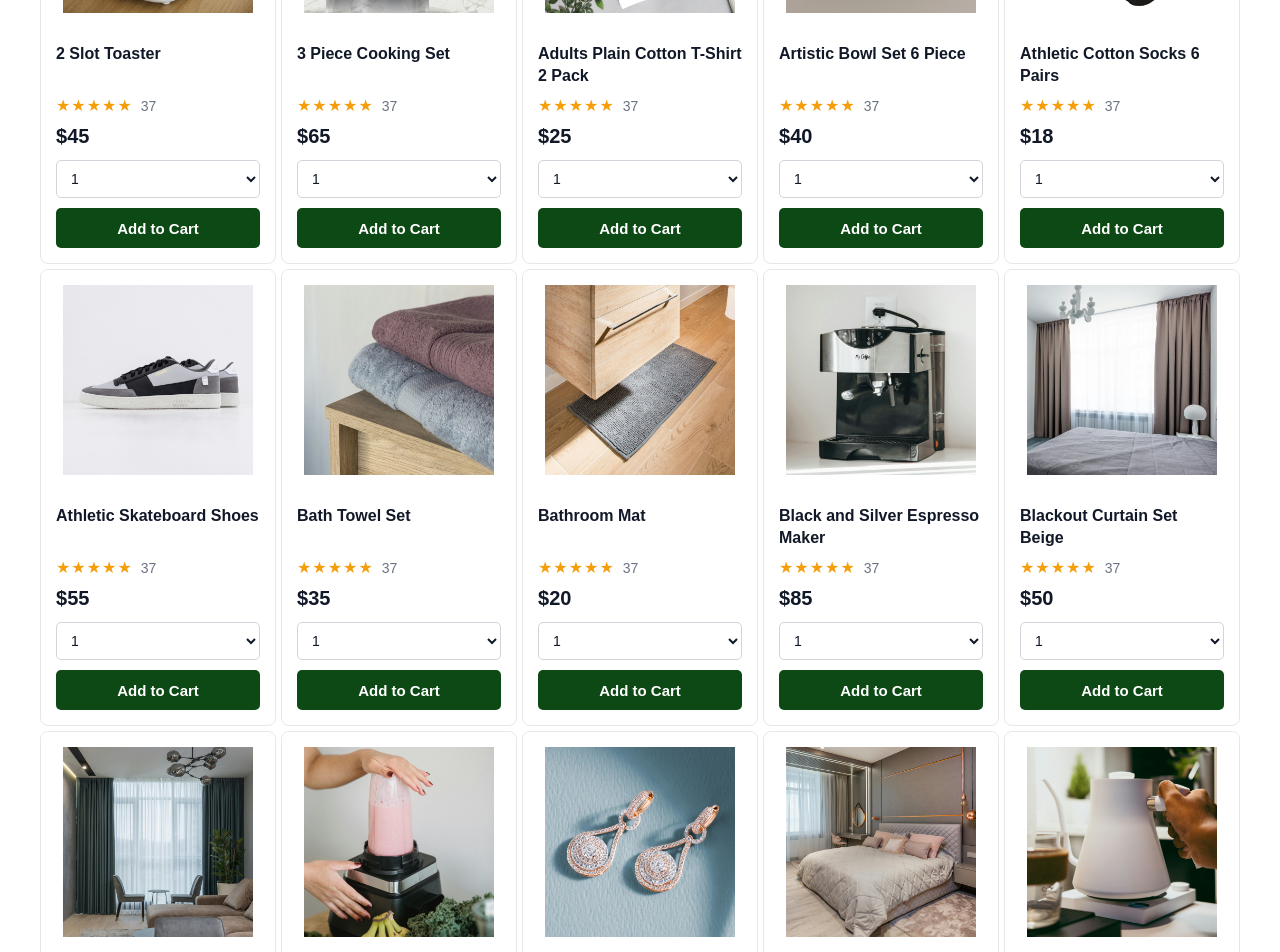
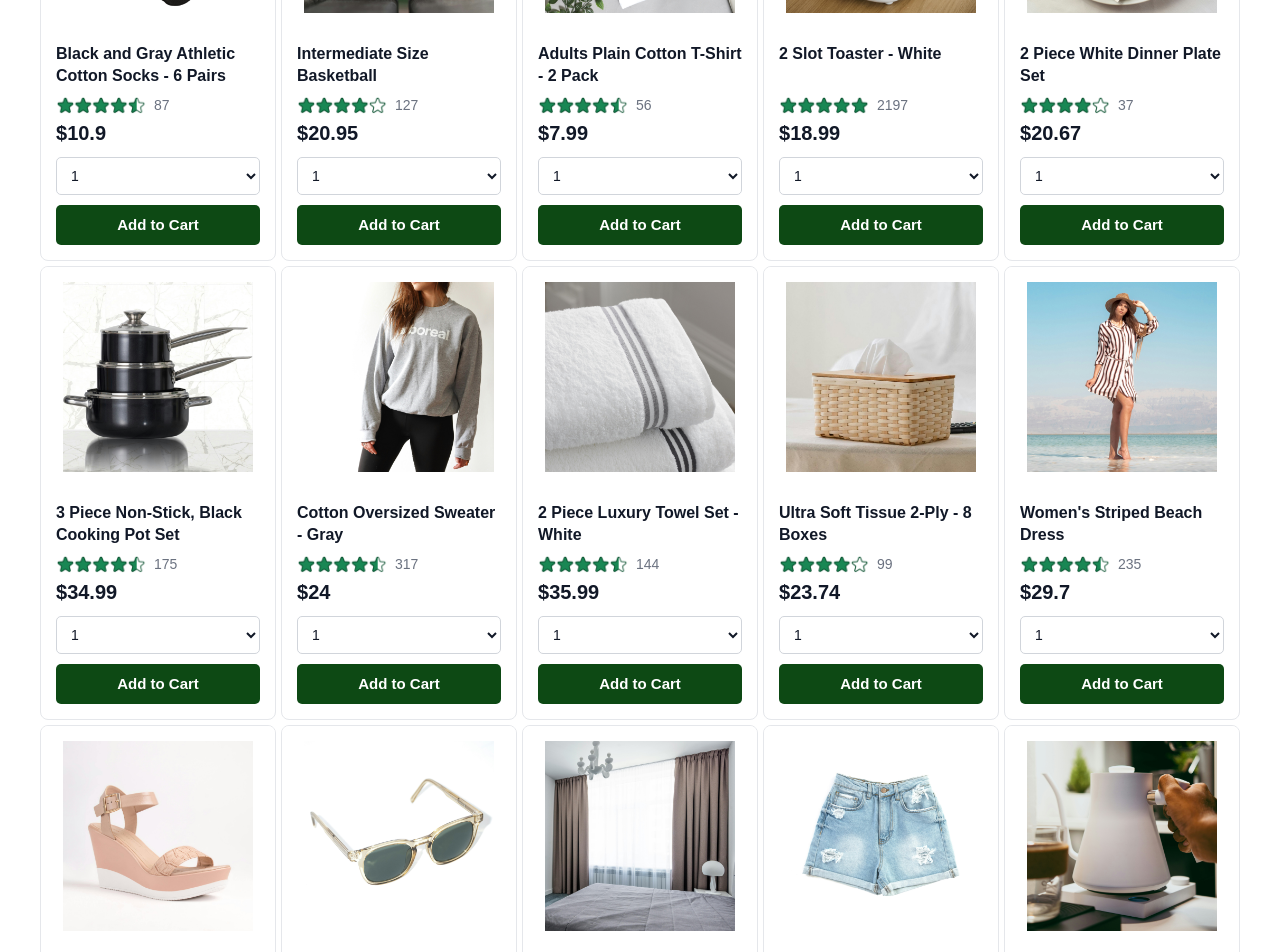
Before and after one commit to Edldev12/Ecommerce-project, a React (Vite) app: page / in a window 1280 px wide. Shown: the part 340-1292 px from the top of the page. Built offline with nearby package versions, Linux system fonts and the light colour scheme.

Commit message:
add reating and stars for each products

```diff
--- a/src/component/ProductCard.css
+++ b/src/component/ProductCard.css
@@ -71,19 +71,18 @@
   display: flex;
   align-items: center;
   gap: 8px;
-
-  margin-bottom: 10px;
+  margin: 8px 0;
 }
 
-.stars {
-  color: #f59e0b;
-  font-size: 16px;
-  letter-spacing: 1px;
+.product-rating-stars {
+  width: 90px;
+  height: auto;
+  object-fit: contain;
 }
 
 .reviews {
+  font-size: 14px;
   color: #6b7280;
-  font-size: 14px;
 }
 
 
--- a/src/component/ProductCard.jsx
+++ b/src/component/ProductCard.jsx
@@ -14,7 +14,7 @@ function ProductCard({ product }) {
       <div className="product-image-container">
         <img
           src={product.image}
-          alt={product.title}
+          alt={product.name}
           className="product-image"
         />
       </div>
@@ -22,15 +22,16 @@ function ProductCard({ product }) {
       {/* Product Information */}
       <div className="product-info">
 
-        <h3>{product.title}</h3>
+        <h3>{product.name}</h3>
 
         <div className="product-rating">
-          <span className="stars">★★★★★</span>
-          <span className="reviews">37</span>
+          <img className="product-rating-stars"
+            src={`images/ratings/rating-${product.rating.stars * 10}.png`} />
+          <span className="reviews">{product.rating.count}</span>
         </div>
 
         <p className="product-price">
-          ${product.price}
+          ${product.priceCents / 100}
         </p>
 
         {/* Quantity */}
--- a/src/data/products.js
+++ b/src/data/products.js
@@ -1,298 +1,465 @@
 const products = [
   {
-    id: 1,
-    title: "2 Slot Toaster",
-    price: 45,
-    category: "kitchen",
-    image: "/images/products/2-slot-toaster-white.jpg",
+    id: "e43638ce-6aa0-4b85-b27f-e1d07eb678c6",
+    image: "images/products/athletic-cotton-socks-6-pairs.jpg",
+    name: "Black and Gray Athletic Cotton Socks - 6 Pairs",
+    rating: {
+      stars: 4.5,
+      count: 87
+    },
+    priceCents: 1090,
+    keywords: ["socks", "sports", "apparel"]
   },
   {
-    id: 2,
-    title: "3 Piece Cooking Set",
-    price: 65,
-    category: "kitchen",
-    image: "/images/products/3-piece-cooking-set.jpg",
+    id: "15b6fc6f-327a-4ec4-896f-486349e85a3d",
+    image: "images/products/intermediate-composite-basketball.jpg",
+    name: "Intermediate Size Basketball",
+    rating: {
+      stars: 4,
+      count: 127
+    },
+    priceCents: 2095,
+    keywords: ["sports", "basketballs"]
   },
   {
-    id: 3,
-    title: "Adults Plain Cotton T-Shirt 2 Pack",
-    price: 25,
-    category: "men",
-    image: "/images/products/adults-plain-cotton-tshirt-2-pack-teal.jpg",
+    id: "83d4ca15-0f35-48f5-b7a3-1ea210004f2e",
+    image: "images/products/adults-plain-cotton-tshirt-2-pack-teal.jpg",
+    name: "Adults Plain Cotton T-Shirt - 2 Pack",
+    rating: {
+      stars: 4.5,
+      count: 56
+    },
+    priceCents: 799,
+    keywords: ["tshirts", "apparel", "mens"]
   },
   {
-    id: 4,
-    title: "Artistic Bowl Set 6 Piece",
-    price: 40,
-    category: "kitchen",
-    image: "/images/products/artistic-bowl-set-6-piece.jpg",
+    id: "54e0eccd-8f36-462b-b68a-8182611d9add",
+    image: "images/products/2-slot-toaster-white.jpg",
+    name: "2 Slot Toaster - White",
+    rating: {
+      stars: 5,
+      count: 2197
+    },
+    priceCents: 1899,
+    keywords: ["toaster", "kitchen", "appliances"]
   },
   {
-    id: 5,
-    title: "Athletic Cotton Socks 6 Pairs",
-    price: 18,
-    category: "men",
-    image: "/images/products/athletic-cotton-socks-6-pairs.jpg",
+    id: "3ebe75dc-64d2-4137-8860-1f5a963e534b",
+    image: "images/products/elegant-white-dinner-plate-set.jpg",
+    name: "2 Piece White Dinner Plate Set",
+    rating: {
+      stars: 4,
+      count: 37
+    },
+    priceCents: 2067,
+    keywords: ["plates", "kitchen", "dining"]
   },
   {
-    id: 6,
-    title: "Athletic Skateboard Shoes",
-    price: 55,
-    category: "men",
-    image: "/images/products/athletic-skateboard-shoes-gray.jpg",
+    id: "8c9c52b5-5a19-4bcb-a5d1-158a74287c53",
+    image: "images/products/3-piece-cooking-set.jpg",
+    name: "3 Piece Non-Stick, Black Cooking Pot Set",
+    rating: {
+      stars: 4.5,
+      count: 175
+    },
+    priceCents: 3499,
+    keywords: ["kitchen", "cookware"]
   },
   {
-    id: 7,
-    title: "Bath Towel Set",
-    price: 35,
-    category: "home",
-    image: "/images/products/bath-towel-set-gray-rosewood.jpg",
+    id: "dd82ca78-a18b-4e2a-9250-31e67412f98d",
+    image: "images/products/women-plain-cotton-oversized-sweater-gray.jpg",
+    name: "Cotton Oversized Sweater - Gray",
+    rating: {
+      stars: 4.5,
+      count: 317
+    },
+    priceCents: 2400,
+    keywords: ["sweaters", "apparel"]
   },
   {
-    id: 8,
-    title: "Bathroom Mat",
-    price: 20,
-    category: "home",
-    image: "/images/products/bathroom-mat.jpg",
+    id: "77919bbe-0e56-475b-adde-4f24dfed3a04",
+    image: "images/products/luxury-towel-set.jpg",
+    name: "2 Piece Luxury Towel Set - White",
+    rating: {
+      stars: 4.5,
+      count: 144
+    },
+    priceCents: 3599,
+    keywords: ["bathroom", "washroom", "restroom", "towels", "bath towels"]
   },
   {
-    id: 9,
-    title: "Black and Silver Espresso Maker",
-    price: 85,
-    category: "kitchen",
-    image: "/images/products/black-and-silver-espresso-maker.jpg",
+    id: "6b07d4e7-f540-454e-8a1e-363f25dbae7d",
+    image: "images/products/facial-tissue-2-ply-8-boxes.jpg",
+    name: "Ultra Soft Tissue 2-Ply - 8 Boxes",
+    rating: {
+      stars: 4,
+      count: 99
+    },
+    priceCents: 2374,
+    keywords: ["kleenex", "tissues", "kitchen", "napkins"]
   },
   {
-    id: 10,
-    title: "Blackout Curtain Set Beige",
-    price: 50,
-    category: "home",
-    image: "/images/products/blackout-curtain-set-beige.jpg",
+    id: "5968897c-4d27-4872-89f6-5bcb052746d7",
+    image: "images/products/women-striped-beach-dress.jpg",
+    name: "Women's Striped Beach Dress",
+    rating: {
+      stars: 4.5,
+      count: 235
+    },
+    priceCents: 2970,
+    keywords: ["robe", "swimsuit", "swimming", "bathing", "apparel"]
   },
   {
-    id: 11,
-    title: "Blackout Curtains Set Teal",
-    price: 50,
-    category: "home",
-    image: "/images/products/blackout-curtains-set-teal.jpg",
+    id: "b86ddc8b-3501-4b17-9889-a3bad6fb585f",
+    image: "images/products/women-sandal-heels-white-pink.jpg",
+    name: "Women's Sandal Heels - Pink",
+    rating: {
+      stars: 4.5,
+      count: 2286
+    },
+    priceCents: 5300,
+    keywords: ["womens", "shoes", "heels", "sandals"]
   },
   {
-    id: 12,
-    title: "Countertop Push Blender",
-    price: 70,
-    category: "kitchen",
-    image: "/images/products/countertop-push-blender-black.jpg",
+    id: "aad29d11-ea98-41ee-9285-b916638cac4a",
+    image: "images/products/round-sunglasses-gold.jpg",
+    name: "Round Sunglasses",
+    rating: {
+      stars: 4.5,
+      count: 30
+    },
+    priceCents: 3560,
+    keywords: ["accessories", "shades"]
   },
   {
-    id: 13,
-    title: "Crystal Zirconia Stud Earrings",
-    price: 30,
-    category: "jewelry",
-    image: "/images/products/crystal-zirconia-stud-earrings-pink.jpg",
+    id: "901eb2ca-386d-432e-82f0-6fb1ee7bf969",
+    image: "images/products/blackout-curtain-set-beige.jpg",
+    name: "Blackout Curtains Set - Beige",
+    rating: {
+      stars: 4.5,
+      count: 232
+    },
+    priceCents: 4599,
+    keywords: ["bedroom", "curtains", "home"]
   },
   {
-    id: 14,
-    title: "Duvet Cover Set Gray Queen",
-    price: 60,
-    category: "home",
-    image: "/images/products/duvet-cover-set-gray-queen.jpg",
+    id: "82bb68d7-ebc9-476a-989c-c78a40ee5cd9",
+    image: "images/products/women-summer-jean-shorts.jpg",
+    name: "Women's Summer Jean Shorts",
+    rating: {
+      stars: 4,
+      count: 160
+    },
+    priceCents: 1699,
+    keywords: ["shorts", "apparel", "womens"]
   },
   {
-    id: 15,
-    title: "Electric Steel Hot Water Kettle",
-    price: 35,
-    category: "kitchen",
-    image: "/images/products/electric-steel-hot-water-kettle-white.jpg",
+    id: "c2a82c5e-aff4-435f-9975-517cfaba2ece",
+    image: "images/products/electric-steel-hot-water-kettle-white.jpg",
+    name: "Electric Hot Water Kettle - White",
+    rating: {
+      stars: 5,
+      count: 846
+    },
+    priceCents: 5074,
+    keywords: ["water kettle", "appliances", "kitchen"]
   },
   {
-    id: 16,
-    title: "Elegant White Dinner Plate Set",
-    price: 45,
-    category: "kitchen",
-    image: "/images/products/elegant-white-dinner-plate-set.jpg",
+    id: "58b4fc92-e98c-42aa-8c55-b6b79996769a",
+    image: "images/products/knit-athletic-sneakers-gray.jpg",
+    name: "Waterproof Knit Athletic Sneakers - Gray",
+    rating: {
+      stars: 4,
+      count: 89
+    },
+    priceCents: 5390,
+    keywords: ["shoes", "running shoes", "footwear"]
   },
   {
-    id: 17,
-    title: "Facial Tissue 2 Ply 8 Boxes",
-    price: 22,
-    category: "home",
-    image: "/images/products/facial-tissue-2-ply-8-boxes.jpg",
+    id: "a82c6bac-3067-4e68-a5ba-d827ac0be010",
+    image: "images/products/straw-sunhat.jpg",
+    name: "Straw Wide Brim Sun Hat",
+    rating: {
+      stars: 4,
+      count: 215
+    },
+    priceCents: 2200,
+    keywords: ["hats", "straw hats", "summer", "apparel"]
   },
   {
-    id: 18,
-    title: "Glass Screw Lid Food Containers",
-    price: 32,
-    category: "kitchen",
-    image: "/images/products/glass-screw-lid-food-containers.jpg",
+    id: "1c079479-8586-494f-ab53-219325432536",
+    image: "images/products/men-athletic-shoes-white.jpg",
+    name: "Men's Athletic Sneaker - White",
+    rating: {
+      stars: 4,
+      count: 229
+    },
+    priceCents: 4590,
+    keywords: ["shoes", "running shoes", "footwear", "mens"]
   },
   {
-    id: 19,
-    title: "Intermediate Composite Basketball",
-    price: 28,
-    category: "sports",
-    image: "/images/products/intermediate-composite-basketball.jpg",
+    id: "b0f17cc5-8b40-4ca5-9142-b61fe3d98c85",
+    image: "images/products/men-stretch-wool-sweater-black.jpg",
+    name: "Men's Wool Sweater - Black",
+    rating: {
+      stars: 4.5,
+      count: 2465
+    },
+    priceCents: 3374,
+    keywords: ["sweaters", "apparel"]
   },
   {
-    id: 20,
-    title: "Kitchen Paper Towels 8 Pack",
-    price: 18,
-    category: "home",
-    image: "/images/products/kitchen-paper-towels-8-pack.jpg",
+    id: "a93a101d-79ef-4cf3-a6cf-6dbe532a1b4a",
+    image: "images/products/bathroom-mat.jpg",
+    name: "Bathroom Bath Mat 16 x 32 Inch - Grey",
+    rating: {
+      stars: 4.5,
+      count: 119
+    },
+    priceCents: 1850,
+    keywords: ["bathmat", "bathroom", "home"]
   },
   {
-    id: 21,
-    title: "Knit Athletic Sneakers",
-    price: 60,
-    category: "shoes",
-    image: "/images/products/knit-athletic-sneakers-gray.jpg",
+    id: "4f4fbcc2-4e72-45cc-935c-9e13d79cc57f",
+    image: "images/products/women-knit-ballet-flat-white.jpg",
+    name: "Women's Ballet Flat - White",
+    rating: {
+      stars: 4,
+      count: 326
+    },
+    priceCents: 2640,
+    keywords: ["shoes", "flats", "womens", "footwear"]
   },
   {
-    id: 22,
-    title: "Laundry Detergent Tabs",
-    price: 25,
-    category: "home",
-    image: "/images/products/laundry-detergent-tabs.jpg",
+    id: "8b5a2ee1-6055-422a-a666-b34ba28b76d4",
+    image: "images/products/men-golf-polo-t-shirt-gray.jpg",
+    name: "Men's Golf Polo Shirt - Gray",
+    rating: {
+      stars: 4.5,
+      count: 2556
+    },
+    priceCents: 1599,
+    keywords: ["tshirts", "shirts", "apparel", "mens"]
   },
   {
-    id: 23,
-    title: "Luxury Towel Set",
-    price: 30,
-    category: "home",
-    image: "/images/products/luxury-towel-set.jpg",
+    id: "3fdfe8d6-9a15-4979-b459-585b0d0545b9",
+    image: "images/products/laundry-detergent-tabs.jpg",
+    name: "Laundry Detergent Tabs, 50 Loads",
+    rating: {
+      stars: 4.5,
+      count: 305
+    },
+    priceCents: 2899,
+    keywords: ["bathroom", "cleaning"]
   },
   {
-    id: 24,
-    title: "Men Athletic Shoes",
-    price: 65,
-    category: "shoes",
-    image: "/images/products/men-athletic-shoes-white.jpg",
+    id: "e4f64a65-1377-42bc-89a5-e572d19252e2",
+    image: "images/products/sky-leaf-branch-earrings.jpg",
+    name: "Sterling Silver Leaf Branch Earrings",
+    rating: {
+      stars: 4.5,
+      count: 52
+    },
+    priceCents: 6799,
+    keywords: ["jewelry", "accessories", "womens"]
   },
   {
-    id: 25,
-    title: "Men Brown Flat Sneakers",
-    price: 55,
-    category: "shoes",
-    image: "/images/products/men-brown-flat-sneakers.jpg",
+    id: "19c6a64a-5463-4d45-9af8-e41140a4100c",
+    image: "images/products/duvet-cover-set-gray-queen.jpg",
+    name: "Duvet Cover Set, Diamond Pattern",
+    rating: {
+      stars: 4,
+      count: 456
+    },
+    priceCents: 4399,
+    keywords: ["bedroom", "bed sheets", "sheets", "covers", "home"]
   },
   {
-    id: 26,
-    title: "Men Chino Pants",
-    price: 50,
-    category: "men",
-    image: "/images/products/men-chino-pants-beige.jpg",
+    id: "d2785924-743d-49b3-8f03-ec258e640503",
+    image: "images/products/women-knit-beanie-pom-pom-blue.jpg",
+    name: "Women's Knit Winter Beanie - Blue",
+    rating: {
+      stars: 5,
+      count: 83
+    },
+    priceCents: 1950,
+    keywords: ["hats", "winter hats", "beanies", "apparel", "womens"]
   },
   {
-    id: 27,
-    title: "Men Cozy Fleece Hoodie",
-    price: 55,
-    category: "men",
-    image: "/images/products/men-cozy-fleece-hoodie-light-teal.jpg",
+    id: "ee1f7c56-f977-40a4-9642-12ba5072e2b0",
+    image: "images/products/men-chino-pants-beige.jpg",
+    name: "Men's Chino Pants - Beige",
+    rating: {
+      stars: 4.5,
+      count: 9017
+    },
+    priceCents: 2290,
+    keywords: ["pants", "apparel", "mens"]
   },
   {
-    id: 28,
-    title: "Men Golf Polo T-Shirt",
-    price: 35,
-    category: "men",
-    image: "/images/products/men-golf-polo-t-shirt-gray.jpg",
+    id: "4df68c27-fd59-4a6a-bbd1-e754ddb6d53c",
+    image: "images/products/men-navigator-sunglasses-black.jpg",
+    name: "Men's Navigator Sunglasses",
+    rating: {
+      stars: 3.5,
+      count: 42
+    },
+    priceCents: 3690,
+    keywords: ["sunglasses", "glasses", "accessories", "shades"]
   },
   {
-    id: 29,
-    title: "Men Navigator Sunglasses",
-    price: 25,
-    category: "accessories",
-    image: "/images/products/men-navigator-sunglasses-black.jpg",
+    id: "04701903-bc79-49c6-bc11-1af7e3651358",
+    image: "images/products/men-brown-flat-sneakers.jpg",
+    name: "Men's Brown Flat Sneakers",
+    rating: {
+      stars: 4.5,
+      count: 562
+    },
+    priceCents: 2499,
+    keywords: ["footwear", "men", "sneakers"]
   },
   {
-    id: 30,
-    title: "Men Stretch Wool Sweater",
-    price: 60,
-    category: "men",
-    image: "/images/products/men-stretch-wool-sweater-black.jpg",
+    id: "4e37dd03-3b23-4bc6-9ff8-44e112a92c64",
+    image: "images/products/non-stick-cooking-set-4-pieces.jpg",
+    name: "Non-Stick Cook Set With Lids - 4 Pieces",
+    rating: {
+      stars: 4.5,
+      count: 511
+    },
+    priceCents: 6797,
+    keywords: ["cooking set", "kitchen"]
   },
   {
-    id: 31,
-    title: "Non Stick Cooking Set 4 Pieces",
-    price: 75,
-    category: "kitchen",
-    image: "/images/products/non-stick-cooking-set-4-pieces.jpg",
+    id: "a434b69f-1bc1-482d-9ce7-cd7f4a66ce8d",
+    image: "images/products/vanity-mirror-pink.jpg",
+    name: "Vanity Mirror with LED Lights - Pink",
+    rating: {
+      stars: 4.5,
+      count: 130
+    },
+    priceCents: 2549,
+    keywords: ["bathroom", "washroom", "mirrors", "home"]
   },
   {
-    id: 32,
-    title: "Round Sunglasses Gold",
-    price: 28,
-    category: "accessories",
-    image: "/images/products/round-sunglasses-gold.jpg",
+    id: "a45cfa0a-66d6-4dc7-9475-e2b01595f7d7",
+    image: "images/products/women-relaxed-lounge-pants-pink.jpg",
+    name: "Women's Relaxed Lounge Pants - Pink",
+    rating: {
+      stars: 4.5,
+      count: 248
+    },
+    priceCents: 3400,
+    keywords: ["pants", "apparel", "womens"]
   },
   {
-    id: 33,
-    title: "Sky Leaf Branch Earrings",
-    price: 32,
-    category: "jewelry",
-    image: "/images/products/sky-leaf-branch-earrings.jpg",
+    id: "d339adf3-e004-4c20-a120-40e8874c66cb",
+    image: "images/products/crystal-zirconia-stud-earrings-pink.jpg",
+    name: "Crystal Zirconia Stud Earrings - Pink",
+    rating: {
+      stars: 4.5,
+      count: 117
+    },
+    priceCents: 3467,
+    keywords: ["accessories", "womens"]
   },
   {
-    id: 34,
-    title: "Straw Sunhat",
-    price: 25,
-    category: "accessories",
-    image: "/images/products/straw-sunhat.jpg",
+    id: "d37a651a-d501-483b-aae6-a9659b0757a0",
+    image: "images/products/glass-screw-lid-food-containers.jpg",
+    name: "Glass Screw Lid Containers - 3 Pieces",
+    rating: {
+      stars: 4,
+      count: 126
+    },
+    priceCents: 2899,
+    keywords: ["food containers", "kitchen"]
   },
   {
-    id: 35,
-    title: "Vanity Mirror Pink",
-    price: 40,
-    category: "home",
-    image: "/images/products/vanity-mirror-pink.jpg",
+    id: "0d7f9afa-2efe-4fd9-b0fd-ba5663e0a524",
+    image: "images/products/black-and-silver-espresso-maker.jpg",
+    name: "Black and Silver Espresso Maker",
+    rating: {
+      stars: 4.5,
+      count: 1211
+    },
+    priceCents: 8250,
+    keywords: ["espresso makers", "kitchen", "appliances"]
   },
   {
-    id: 36,
-    title: "Women Knit Ballet Flat",
-    price: 48,
-    category: "shoes",
-    image: "/images/products/women-knit-ballet-flat-white.jpg",
+    id: "02e3a47e-dd68-467e-9f71-8bf6f723fdae",
+    image: "images/products/blackout-curtains-set-teal.jpg",
+    name: "Blackout Curtains Set 42 x 84-Inch - Teal",
+    rating: {
+      stars: 4.5,
+      count: 363
+    },
+    priceCents: 3099,
+    keywords: ["bedroom", "home", "curtains"]
   },
   {
-    id: 37,
-    title: "Women Knit Beanie Pom Pom",
-    price: 22,
-    category: "women",
-    image: "/images/products/women-knit-beanie-pom-pom-blue.jpg",
+    id: "8a53b080-6d40-4a65-ab26-b24ecf700bce",
+    image: "images/products/bath-towel-set-gray-rosewood.jpg",
+    name: "Bath Towels 2 Pack - Gray, Rosewood",
+    rating: {
+      stars: 4.5,
+      count: 93
+    },
+    priceCents: 2990,
+    keywords: ["bathroom", "home", "towels"]
   },
   {
-    id: 38,
-    title: "Women Plain Cotton Oversized Sweater",
-    price: 55,
-    category: "women",
-    image: "/images/products/women-plain-cotton-oversized-sweater-gray.jpg",
+    id: "10ed8504-57db-433c-b0a3-fc71a35c88a1",
+    image: "images/products/athletic-skateboard-shoes-gray.jpg",
+    name: "Athletic Skateboard Shoes - Gray",
+    rating: {
+      stars: 4,
+      count: 89
+    },
+    priceCents: 3390,
+    keywords: ["shoes", "running shoes", "footwear"]
   },
   {
-    id: 39,
-    title: "Women Relaxed Lounge Pants",
-    price: 40,
-    category: "women",
-    image: "/images/products/women-relaxed-lounge-pants-pink.jpg",
+    id: "77a845b1-16ed-4eac-bdf9-5b591882113d",
+    image: "images/products/countertop-push-blender-black.jpg",
+    name: "Countertop Push Blender - Black",
+    rating: {
+      stars: 4,
+      count: 3
+    },
+    priceCents: 10747,
+    keywords: ["food blenders", "kitchen", "appliances"]
   },
   {
-    id: 40,
-    title: "Women Sandal Heels",
-    price: 50,
-    category: "shoes",
-    image: "/images/products/women-sandal-heels-white-pink.jpg",
+    id: "bc2847e9-5323-403f-b7cf-57fde044a955",
+    image: "images/products/men-cozy-fleece-hoodie-light-teal.jpg",
+    name: "Men's Fleece Hoodie - Light Teal",
+    rating: {
+      stars: 4.5,
+      count: 3157
+    },
+    priceCents: 3800,
+    keywords: ["sweaters", "hoodies", "apparel", "mens"]
   },
   {
-    id: 41,
-    title: "Women Striped Beach Dress",
-    price: 55,
-    category: "women",
-    image: "/images/products/women-striped-beach-dress.jpg",
+    id: "36c64692-677f-4f58-b5ec-0dc2cf109e27",
+    image: "images/products/artistic-bowl-set-6-piece.jpg",
+    name: "Artistic Bowl and Plate Set - 6 Pieces",
+    rating: {
+      stars: 5,
+      count: 679
+    },
+    priceCents: 3899,
+    keywords: ["bowls set", "kitchen"]
   },
   {
-    id: 42,
-    title: "Women Summer Jean Shorts",
-    price: 38,
-    category: "women",
-    image: "/images/products/women-summer-jean-shorts.jpg",
-  },
+    id: "aaa65ef3-8d6f-4eb3-bc9b-a6ea49047d8f",
+    image: "images/products/kitchen-paper-towels-8-pack.jpg",
+    name: "2-Ply Kitchen Paper Towels - 8 Pack",
+    rating: {
+      stars: 4.5,
+      count: 1045
+    },
+    priceCents: 1899,
+    keywords: ["kitchen", "kitchen towels", "tissues"]
+  }
 ];
-
 export default products;
--- a/src/pages/HomePage.jsx
+++ b/src/pages/HomePage.jsx
@@ -4,7 +4,7 @@ import ProductCard from "../component/ProductCard";
 function HomePage({ searchQuery }) {
 
   const filteredProducts = products.filter((product) =>
-    product.title
+    product.name
       .toLowerCase()
       .includes(searchQuery.toLowerCase())
   );
```
